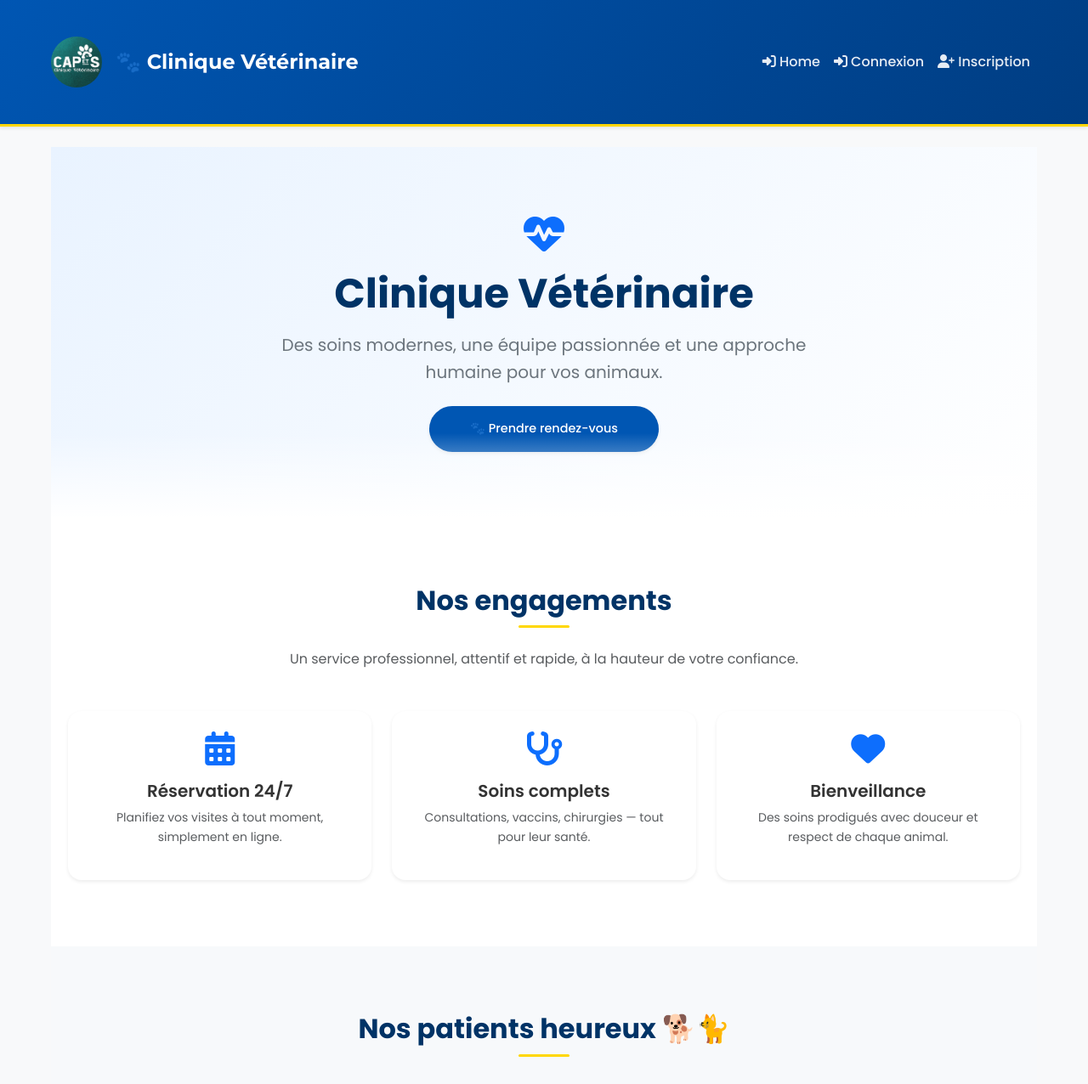
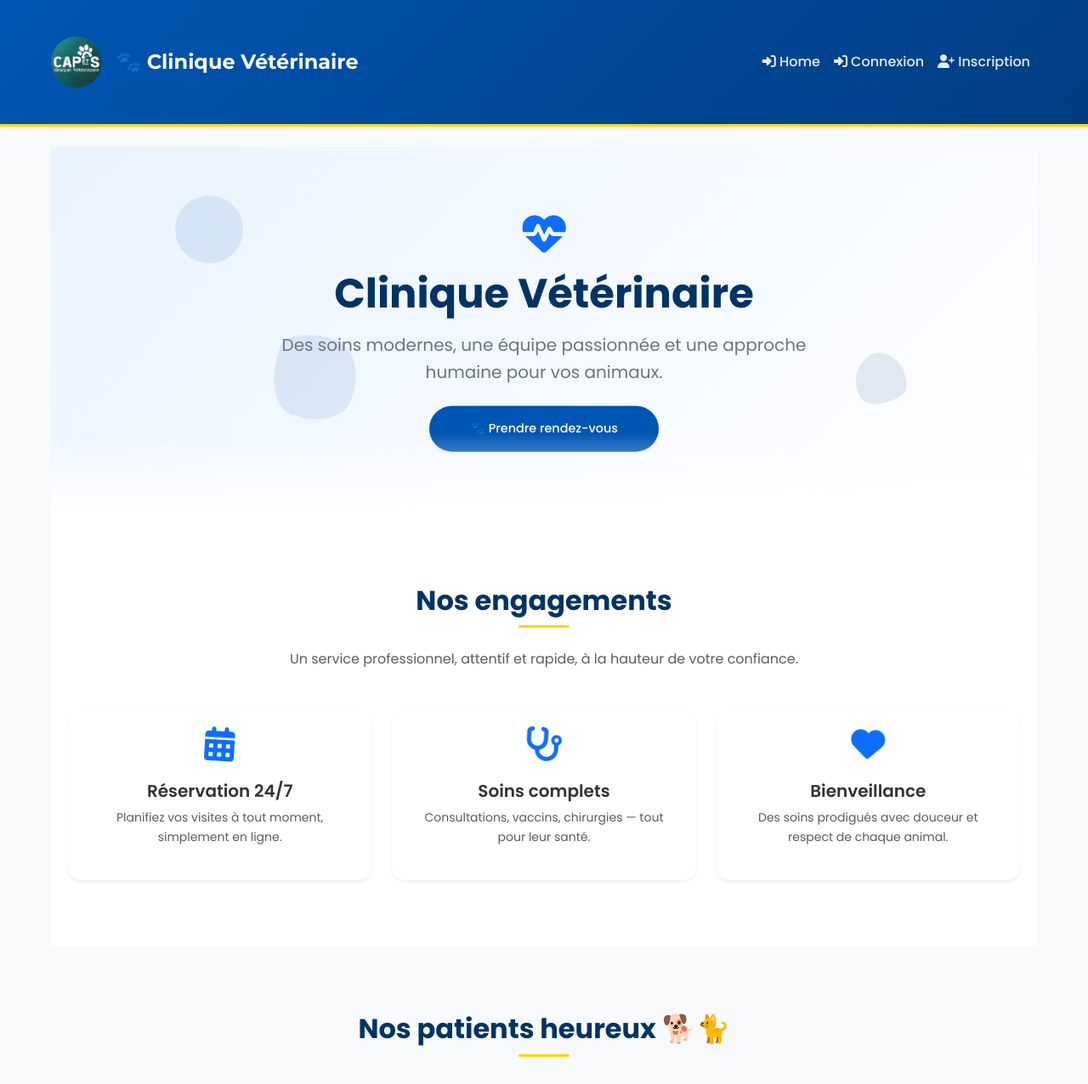
Before and after one commit to jablounomaima/reservation-avec-Django, a Django app: page / in a window 1280 px wide. Shown: the top 1276 px of the page at 85% size. Run offline with Django 5.2, Linux system fonts and the light colour scheme.

Commit message:
modifier page home.html

```diff
--- a/appointments/templates/appointments/home.html
+++ b/appointments/templates/appointments/home.html
@@ -5,15 +5,22 @@
 
 <!-- HERO SECTION -->
 <section class="text-center py-5 position-relative" style="background: linear-gradient(135deg, #e9f3ff, #ffffff); overflow: hidden;">
+    <!-- Background animation elements -->
+    <div class="floating-shapes">
+        <div class="shape shape-1"></div>
+        <div class="shape shape-2"></div>
+        <div class="shape shape-3"></div>
+    </div>
+
     <div class="container">
-        <div class="mx-auto" style="max-width: 700px;">
-            <i class="fas fa-heartbeat text-primary" style="font-size: 3rem;"></i>
-            <h1 class="display-5 fw-bold mt-3" style="color:#003366;">Clinique Vétérinaire</h1>
-            <p class="lead text-secondary mt-3 mb-4">
+        <div class="mx-auto hero-content" style="max-width: 700px;">
+            <i class="fas fa-heartbeat text-primary pulse-icon" style="font-size: 3rem;"></i>
+            <h1 class="display-5 fw-bold mt-3 fade-in-up" style="color:#003366;">Clinique Vétérinaire</h1>
+            <p class="lead text-secondary mt-3 mb-4 fade-in-up delay-1">
                 Des soins modernes, une équipe passionnée et une approche humaine pour vos animaux.
             </p>
             <a href="{% url 'account_login' %}"
-               class="btn btn-primary btn-lg px-5 py-3 rounded-pill shadow-sm"
+               class="btn btn-primary btn-lg px-5 py-3 rounded-pill shadow-sm btn-bounce fade-in-up delay-2"
                style="background:#0056b3; border:none;">
                 🐾 Prendre rendez-vous
             </a>
@@ -26,28 +33,28 @@
 <!-- SERVICES / AVANTAGES -->
 <section class="py-5" style="background:#fff;">
     <div class="container">
-        <div class="text-center mb-5">
+        <div class="text-center mb-5 slide-in-fade">
             <h2 class="fw-bold" style="color:#003366;">Nos engagements</h2>
             <p class="text-muted">Un service professionnel, attentif et rapide, à la hauteur de votre confiance.</p>
         </div>
         <div class="row g-4 text-center">
             <div class="col-md-4">
-                <div class="p-4 rounded-4 shadow-sm bg-white hover-lift">
-                    <i class="fas fa-calendar-alt text-primary" style="font-size:2.5rem;"></i>
+                <div class="p-4 rounded-4 shadow-sm bg-white hover-lift slide-in-left">
+                    <i class="fas fa-calendar-alt text-primary icon-bounce" style="font-size:2.5rem;"></i>
                     <h5 class="mt-3 fw-semibold">Réservation 24/7</h5>
                     <p class="text-muted small">Planifiez vos visites à tout moment, simplement en ligne.</p>
                 </div>
             </div>
             <div class="col-md-4">
-                <div class="p-4 rounded-4 shadow-sm bg-white hover-lift">
-                    <i class="fas fa-stethoscope text-primary" style="font-size:2.5rem;"></i>
+                <div class="p-4 rounded-4 shadow-sm bg-white hover-lift slide-in-up">
+                    <i class="fas fa-stethoscope text-primary icon-bounce" style="font-size:2.5rem;"></i>
                     <h5 class="mt-3 fw-semibold">Soins complets</h5>
                     <p class="text-muted small">Consultations, vaccins, chirurgies — tout pour leur santé.</p>
                 </div>
             </div>
             <div class="col-md-4">
-                <div class="p-4 rounded-4 shadow-sm bg-white hover-lift">
-                    <i class="fas fa-heart text-primary" style="font-size:2.5rem;"></i>
+                <div class="p-4 rounded-4 shadow-sm bg-white hover-lift slide-in-right">
+                    <i class="fas fa-heart text-primary icon-bounce" style="font-size:2.5rem;"></i>
                     <h5 class="mt-3 fw-semibold">Bienveillance</h5>
                     <p class="text-muted small">Des soins prodigués avec douceur et respect de chaque animal.</p>
                 </div>
@@ -59,19 +66,19 @@
 <!-- GALERIE -->
 <section class="py-5" style="background:#f7f9fb;">
     <div class="container">
-        <h2 class="text-center fw-bold mb-5" style="color:#003366;">Nos patients heureux 🐕🐈</h2>
+        <h2 class="text-center fw-bold mb-5 slide-in-fade" style="color:#003366;">Nos patients heureux 🐕🐈</h2>
         <div class="row g-4">
             <div class="col-md-3 col-sm-6">
-                <img src="{% static 'images/pets/dog2.jpg' %}" class="gallery-img rounded-4 shadow-sm" alt="Chien heureux">
+                <img src="{% static 'images/pets/dog2.jpg' %}" class="gallery-img rounded-4 shadow-sm zoom-in" alt="Chien heureux">
             </div>
             <div class="col-md-3 col-sm-6">
-                <img src="{% static 'images/vet5.jpg' %}" class="gallery-img rounded-4 shadow-sm" alt="Vétérinaire">
+                <img src="https://placedog.net/401/300" class="gallery-img rounded-4 shadow-sm zoom-in" alt="Vétérinaire">
             </div>
             <div class="col-md-3 col-sm-6">
-                <img src="{% static 'images/pets/cat1.jpg' %}" class="gallery-img rounded-4 shadow-sm" alt="Chat">
+                <img src="{% static 'images/pets/cat1.jpg' %}" class="gallery-img rounded-4 shadow-sm zoom-in" alt="Chat">
             </div>
             <div class="col-md-3 col-sm-6">
-                <img src="https://placedog.net/401/300" class="gallery-img rounded-4 shadow-sm" alt="Chiot">
+                <img src="https://placedog.net/401/300" class="gallery-img rounded-4 shadow-sm zoom-in" alt="Chiot">
             </div>
         </div>
     </div>
@@ -80,8 +87,8 @@
 <!-- VIDÉO -->
 <section class="py-5 text-center" style="background:white;">
     <div class="container">
-        <h2 class="fw-bold mb-4" style="color:#003366;">Découvrez notre clinique en vidéo 🎥</h2>
-        <div class="ratio ratio-16x9 mx-auto" style="max-width:700px;">
+        <h2 class="fw-bold mb-4 fade-in-up" style="color:#003366;">Découvrez notre clinique en vidéo 🎥</h2>
+        <div class="ratio ratio-16x9 mx-auto zoom-in video-container" style="max-width:700px;">
             <iframe
                 src="https://www.facebook.com/plugins/video.php?href=https%3A%2F%2Fwww.facebook.com%2F61552681781218%2Fvideos%2F722188107493622&width=700"
                 style="border:none; overflow:hidden;"
@@ -93,44 +100,329 @@
 </section>
 
 <!-- CALL TO ACTION -->
-<section class="text-center py-5" style="background: linear-gradient(135deg, #0056b3, #003d82); color: white;">
+<section class="text-center py-5 pulse-section" style="background: linear-gradient(135deg, #0056b3, #003d82); color: white;">
     <div class="container">
-        <h2 class="fw-bold mb-3">Rejoignez notre communauté de propriétaires heureux</h2>
-        <p class="lead mb-4">Inscrivez-vous ou connectez-vous pour planifier vos soins vétérinaires.</p>
+        <h2 class="fw-bold mb-3 fade-in-up">Rejoignez notre communauté de propriétaires heureux</h2>
+        <p class="lead mb-4 fade-in-up delay-1">Inscrivez-vous ou connectez-vous pour planifier vos soins vétérinaires.</p>
         <a href="{% url 'account_signup' %}"
-           class="btn btn-light btn-lg px-4 rounded-pill fw-semibold">S’inscrire</a>
+           class="btn btn-light btn-lg px-4 rounded-pill fw-semibold btn-float">S'inscrire</a>
         <a href="{% url 'account_login' %}"
-           class="btn btn-outline-light btn-lg px-4 ms-2 rounded-pill fw-semibold">Se connecter</a>
+           class="btn btn-outline-light btn-lg px-4 ms-2 rounded-pill fw-semibold btn-float">Se connecter</a>
     </div>
 </section>
 
 <!-- FOOTER -->
 <footer class="bg-dark text-white text-center py-4">
     <div class="container">
-        <p class="mb-1">© 2025 Clinique Vétérinaire — Tous droits réservés.</p>
-        <p class="mb-0">📧 contact@clinique-veterinaire.local | 📞 +216 27 806 800</p>
+        <p class="mb-1 fade-in">© 2025 Clinique Vétérinaire — Tous droits réservés.</p>
+        <p class="mb-0 fade-in delay-1">📧 contact@clinique-veterinaire.local | 📞 +216 27 806 800</p>
     </div>
 </footer>
 
-<!-- STYLES -->
+<!-- ANIMATIONS CSS -->
 <style>
+/* Animations de base */
+@keyframes fadeInUp {
+    from {
+        opacity: 0;
+        transform: translateY(30px);
+    }
+    to {
+        opacity: 1;
+        transform: translateY(0);
+    }
+}
+
+@keyframes fadeIn {
+    from {
+        opacity: 0;
+    }
+    to {
+        opacity: 1;
+    }
+}
+
+@keyframes slideInLeft {
+    from {
+        opacity: 0;
+        transform: translateX(-50px);
+    }
+    to {
+        opacity: 1;
+        transform: translateX(0);
+    }
+}
+
+@keyframes slideInRight {
+    from {
+        opacity: 0;
+        transform: translateX(50px);
+    }
+    to {
+        opacity: 1;
+        transform: translateX(0);
+    }
+}
+
+@keyframes slideInUp {
+    from {
+        opacity: 0;
+        transform: translateY(50px);
+    }
+    to {
+        opacity: 1;
+        transform: translateY(0);
+    }
+}
+
+@keyframes zoomIn {
+    from {
+        opacity: 0;
+        transform: scale(0.8);
+    }
+    to {
+        opacity: 1;
+        transform: scale(1);
+    }
+}
+
+@keyframes pulse {
+    0%, 100% {
+        transform: scale(1);
+    }
+    50% {
+        transform: scale(1.1);
+    }
+}
+
+@keyframes float {
+    0%, 100% {
+        transform: translateY(0);
+    }
+    50% {
+        transform: translateY(-10px);
+    }
+}
+
+@keyframes bounce {
+    0%, 20%, 50%, 80%, 100% {
+        transform: translateY(0);
+    }
+    40% {
+        transform: translateY(-10px);
+    }
+    60% {
+        transform: translateY(-5px);
+    }
+}
+
+@keyframes iconBounce {
+    0%, 100% {
+        transform: translateY(0);
+    }
+    50% {
+        transform: translateY(-8px) rotate(5deg);
+    }
+}
+
+@keyframes floatShape {
+    0%, 100% {
+        transform: translate(0, 0) rotate(0deg);
+    }
+    33% {
+        transform: translate(30px, -30px) rotate(120deg);
+    }
+    66% {
+        transform: translate(-20px, 20px) rotate(240deg);
+    }
+}
+
+/* Classes d'animation */
+.fade-in-up {
+    animation: fadeInUp 1s ease-out forwards;
+    opacity: 0;
+}
+
+.fade-in {
+    animation: fadeIn 1s ease-out forwards;
+    opacity: 0;
+}
+
+.slide-in-left {
+    animation: slideInLeft 0.8s ease-out forwards;
+    opacity: 0;
+}
+
+.slide-in-right {
+    animation: slideInRight 0.8s ease-out forwards;
+    opacity: 0;
+}
+
+.slide-in-up {
+    animation: slideInUp 0.8s ease-out forwards;
+    opacity: 0;
+}
+
+.slide-in-fade {
+    animation: fadeInUp 1s ease-out forwards;
+    opacity: 0;
+}
+
+.zoom-in {
+    animation: zoomIn 0.8s ease-out forwards;
+    opacity: 0;
+}
+
+.pulse-icon {
+    animation: pulse 2s ease-in-out infinite;
+}
+
+.icon-bounce {
+    animation: iconBounce 2s ease-in-out infinite;
+}
+
+.btn-bounce {
+    animation: fadeInUp 1.2s ease-out forwards, float 3s ease-in-out infinite 1.2s;
+    opacity: 0;
+}
+
+.btn-float {
+    animation: bounce 2s ease-in-out infinite;
+}
+
+.pulse-section {
+    animation: pulse 4s ease-in-out infinite;
+    animation-delay: 0.5s;
+}
+
+/* Délais pour les animations */
+.delay-1 {
+    animation-delay: 0.2s;
+}
+
+.delay-2 {
+    animation-delay: 0.4s;
+}
+
+/* Animations au scroll */
+.animate-on-scroll {
+    opacity: 0;
+}
+
+/* Formes flottantes */
+.floating-shapes {
+    position: absolute;
+    top: 0;
+    left: 0;
+    width: 100%;
+    height: 100%;
+    overflow: hidden;
+    pointer-events: none;
+}
+
+.shape {
+    position: absolute;
+    opacity: 0.1;
+}
+
+.shape-1 {
+    width: 80px;
+    height: 80px;
+    background: #0056b3;
+    border-radius: 50%;
+    top: 20%;
+    left: 10%;
+    animation: floatShape 20s ease-in-out infinite;
+}
+
+.shape-2 {
+    width: 60px;
+    height: 60px;
+    background: #003d82;
+    border-radius: 30% 70% 60% 40% / 50% 40% 60% 50%;
+    top: 60%;
+    right: 15%;
+    animation: floatShape 15s ease-in-out infinite;
+}
+
+.shape-3 {
+    width: 100px;
+    height: 100px;
+    background: #0056b3;
+    border-radius: 60% 40% 70% 30% / 40% 60% 40% 60%;
+    bottom: 20%;
+    left: 20%;
+    animation: floatShape 25s ease-in-out infinite;
+}
+
+/* Hover effects améliorés */
 .hover-lift {
     transition: all 0.3s ease;
 }
+
 .hover-lift:hover {
-    transform: translateY(-8px);
-    box-shadow: 0 12px 24px rgba(0,0,0,0.1);
+    transform: translateY(-12px);
+    box-shadow: 0 15px 30px rgba(0,0,0,0.15);
 }
+
+.hover-lift:hover .icon-bounce {
+    animation-play-state: paused;
+    transform: scale(1.2);
+}
+
 .gallery-img {
     width: 100%;
     height: 220px;
     object-fit: cover;
-    transition: transform 0.3s ease, box-shadow 0.3s ease;
+    transition: all 0.5s ease;
+    cursor: pointer;
 }
+
 .gallery-img:hover {
-    transform: scale(1.05);
-    box-shadow: 0 8px 16px rgba(0,0,0,0.15);
+    transform: scale(1.1) rotate(2deg);
+    box-shadow: 0 12px 24px rgba(0,0,0,0.2);
+    filter: brightness(1.1);
+}
+
+.video-container {
+    transition: transform 0.3s ease;
+}
+
+.video-container:hover {
+    transform: scale(1.03);
+}
+
+/* Responsive animations */
+@media (max-width: 768px) {
+    .shape-1, .shape-2, .shape-3 {
+        display: none;
+    }
+
+    .slide-in-left, .slide-in-right {
+        animation-name: slideInUp;
+    }
 }
 </style>
 
+<script>
+// Animation on scroll
+document.addEventListener('DOMContentLoaded', function() {
+    const elements = document.querySelectorAll('.zoom-in, .slide-in-left, .slide-in-right, .slide-in-up');
+
+    const observer = new IntersectionObserver((entries) => {
+        entries.forEach(entry => {
+            if (entry.isIntersecting) {
+                entry.target.style.opacity = '1';
+            }
+        });
+    }, {
+        threshold: 0.1
+    });
+
+    elements.forEach(el => {
+        observer.observe(el);
+    });
+});
+</script>
+
 {% endblock %}
```
